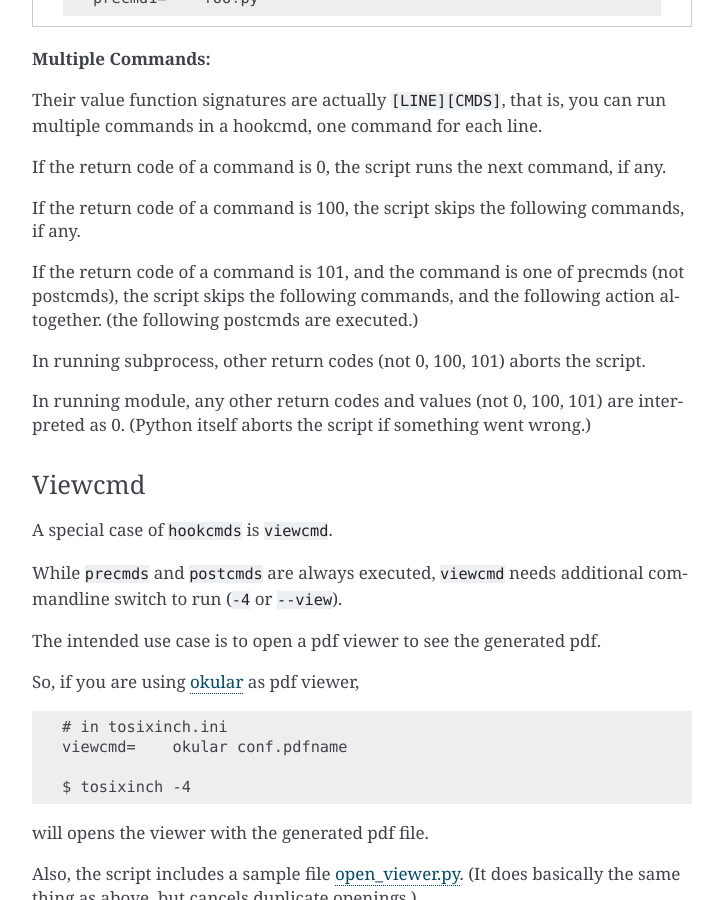
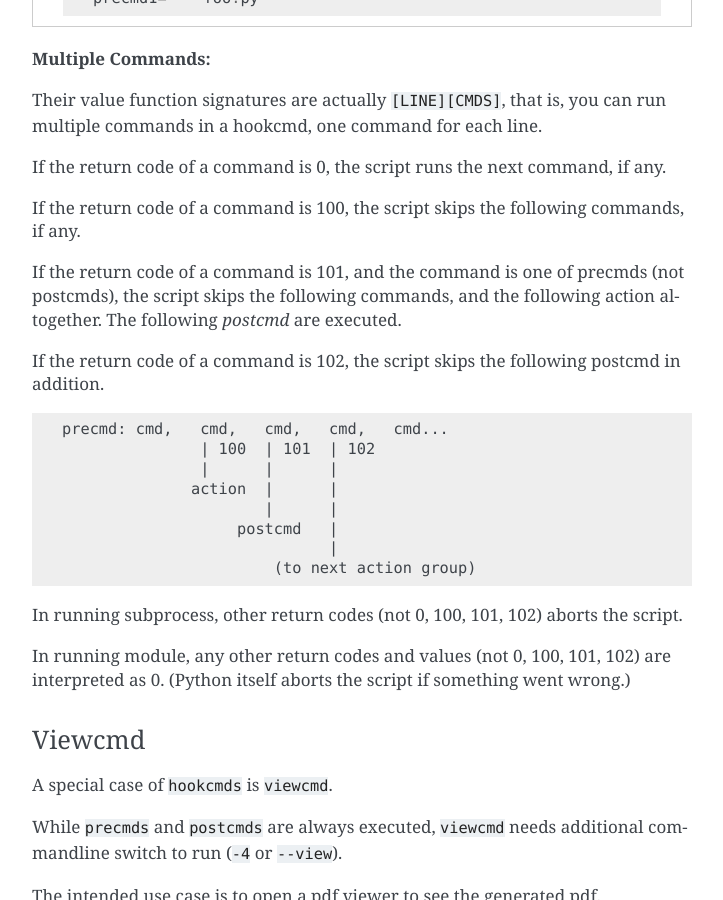
Before and after one commit to openandclose/tosixinch, a Sphinx documentation site: the page built from docs/topics.rst, in a window 1280 px wide and 900 px high, scrolled down 7983 px. Shown: the whole window, without its empty margins (388-1111 px from the left). Built offline with Sphinx 7.4.7, drawn with Linux system fonts in a browser that asks for light colours.

Commit message:
Add returncode 102
Also divide _main to _main and _dispatch (main.py),
since flake8 tells complexity exceeds the limit.
(the limit I arbitrarily put is 25, the value was 27.)

```diff
--- a/docs/topics.rst
+++ b/docs/topics.rst
@@ -437,11 +437,27 @@ If the return code of a command is 101,
 and the command is one of precmds (not postcmds),
 the script skips the following commands,
 and the following action altogether.
-(the following postcmds are executed.)
+The following *postcmd* are executed.
 
-In running subprocess, other return codes (not 0, 100, 101) aborts the script.
+If the return code of a command is 102,
+the script skips the following postcmd in addition.
 
-In running module, any other return codes and values (not 0, 100, 101)
+.. code-block:: none
+
+    precmd: cmd,   cmd,   cmd,   cmd,   cmd...
+                   | 100  | 101  | 102
+                   |      |      |
+                  action  |      |
+                          |      |
+                       postcmd   |
+                                 |
+                           (to next action group)
+
+
+
+In running subprocess, other return codes (not 0, 100, 101, 102) aborts the script.
+
+In running module, any other return codes and values (not 0, 100, 101, 102)
 are interpreted as 0.
 (Python itself aborts the script if something went wrong.)
 
```
Also changed, not shown: 2 other files.
